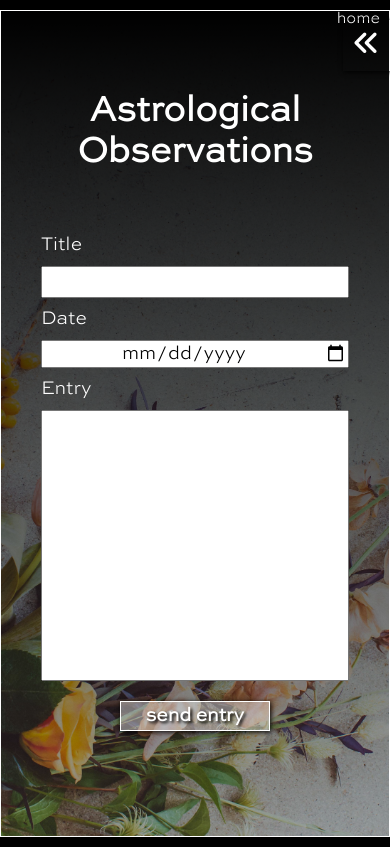
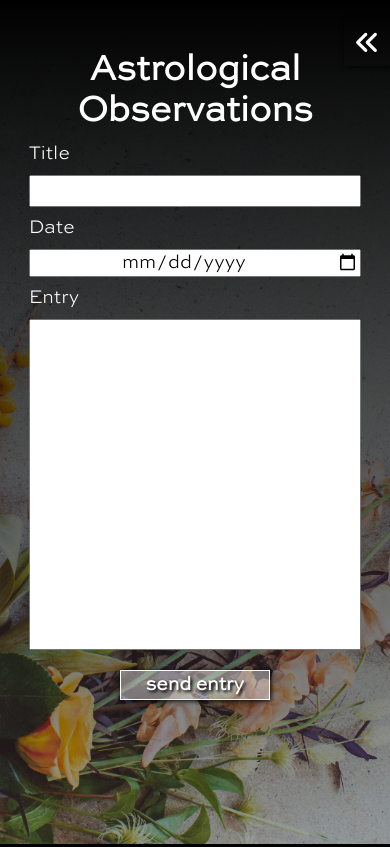
Before and after one commit to brennaMacQuarrie/le-grimoire, a React (Create React App) app: page /astro in a window 390 px wide. Shown: the top 847 px of the page. Built offline with nearby package versions, Linux system fonts and the light colour scheme.

Commit message:
mediaqueries

```diff
--- a/src/css/_entryDisplay.scss
+++ b/src/css/_entryDisplay.scss
@@ -7,7 +7,7 @@
 }
 
 .newEntry {
-    border: 1px solid white;
+    border: 1px solid rgba(255, 255, 255, 0.5);
     padding: 10px;
     margin-bottom: 20px;
     width: 100%;
--- a/src/css/_home.scss
+++ b/src/css/_home.scss
@@ -9,6 +9,7 @@
   background-size: cover;
   overflow: hidden;
   background-repeat: no-repeat;
+  background-position: center;
   font-size: 1.5rem;
   .content {
     height: 70%;
--- a/src/css/_mediaQueries.scss
+++ b/src/css/_mediaQueries.scss
@@ -12,14 +12,19 @@
         width: 50%;
         // background: rgba(255, 255, 255, 0.6);
     }
+    .homeLink {
+        display: none;
+    }
     .homePage,
     .entry {
-        width: 100vw;
-        height: 98vh;
+        width: 80vw;
+        height: 97vh;
         padding: 50px 20px;
     }
     .reOpen {
-        font-size: 1.7rem;
+        display: flex;
+        justify-content: center;
+        font-size: 1.6rem;
         right: 0;
         top: 0;
     }
@@ -29,8 +34,8 @@
 @media (max-width: 650px) {
     .menu.active {
         width: 100%;
-        padding: 20px 50px;
-        background: rgba(255, 255, 255, 0.6);
+        padding: 20px 52px;
+        background: rgba(255, 255, 255, 0.8);
         text-align: center;
         h2 {
             border-right: 1px solid white;
@@ -40,15 +45,34 @@
 
 /* Landscape phones and down */
 @media (max-width: 480px) {
-    .entry .inputField .flex {
-        flex-direction: column;
-        align-items: center;
-        .col {
-            width: 100%;
+    .homePage,
+    .entry {
+        margin: 0;
+        width: 100vw;
+        height: 100vh;
+        border: none;
+    }
+    h2 {
+        margin: 0;
+    }
+    .entry .inputField {
+        padding: 0;
+        width: 95%;
+        .flex {
+            flex-direction: column;
+            align-items: center;
+            .col {
+                width: 100%;
+            }
         }
     }
-    .content,
-    .entryBubble {
-        height: 100%;
+    .entry {
+        .entryPage {
+            padding: 0;
+            h2 {
+                margin-bottom: 50px;
+            }
+
+        }
     }
 }
--- a/src/css/styles.css
+++ b/src/css/styles.css
@@ -297,6 +297,7 @@ body {
   background-size: cover;
   overflow: hidden;
   background-repeat: no-repeat;
+  background-position: center;
   font-size: 1.5rem;
 }
 
@@ -587,7 +588,7 @@ label {
 }
 
 .newEntry {
-  border: 1px solid white;
+  border: 1px solid rgba(255, 255, 255, 0.5);
   padding: 10px;
   margin-bottom: 20px;
   width: 100%;
@@ -692,14 +693,23 @@ label {
   .menu.active {
     width: 50%;
   }
+  .homeLink {
+    display: none;
+  }
   .homePage,
   .entry {
-    width: 100vw;
-    height: 98vh;
+    width: 80vw;
+    height: 97vh;
     padding: 50px 20px;
   }
   .reOpen {
-    font-size: 1.7rem;
+    display: -webkit-box;
+    display: -ms-flexbox;
+    display: flex;
+    -webkit-box-pack: center;
+        -ms-flex-pack: center;
+            justify-content: center;
+    font-size: 1.6rem;
     right: 0;
     top: 0;
   }
@@ -709,8 +719,8 @@ label {
 @media (max-width: 650px) {
   .menu.active {
     width: 100%;
-    padding: 20px 50px;
-    background: rgba(255, 255, 255, 0.6);
+    padding: 20px 52px;
+    background: rgba(255, 255, 255, 0.8);
     text-align: center;
   }
   .menu.active h2 {
@@ -720,6 +730,20 @@ label {
 
 /* Landscape phones and down */
 @media (max-width: 480px) {
+  .homePage,
+  .entry {
+    margin: 0;
+    width: 100vw;
+    height: 100vh;
+    border: none;
+  }
+  h2 {
+    margin: 0;
+  }
+  .entry .inputField {
+    padding: 0;
+    width: 95%;
+  }
   .entry .inputField .flex {
     -webkit-box-orient: vertical;
     -webkit-box-direction: normal;
@@ -732,9 +756,11 @@ label {
   .entry .inputField .flex .col {
     width: 100%;
   }
-  .content,
-  .entryBubble {
-    height: 100%;
+  .entry .entryPage {
+    padding: 0;
+  }
+  .entry .entryPage h2 {
+    margin-bottom: 50px;
   }
 }
 /*# sourceMappingURL=styles.css.map */
```
Also changed, not shown: 1 other file (tests, documents, lock files or other folders).
